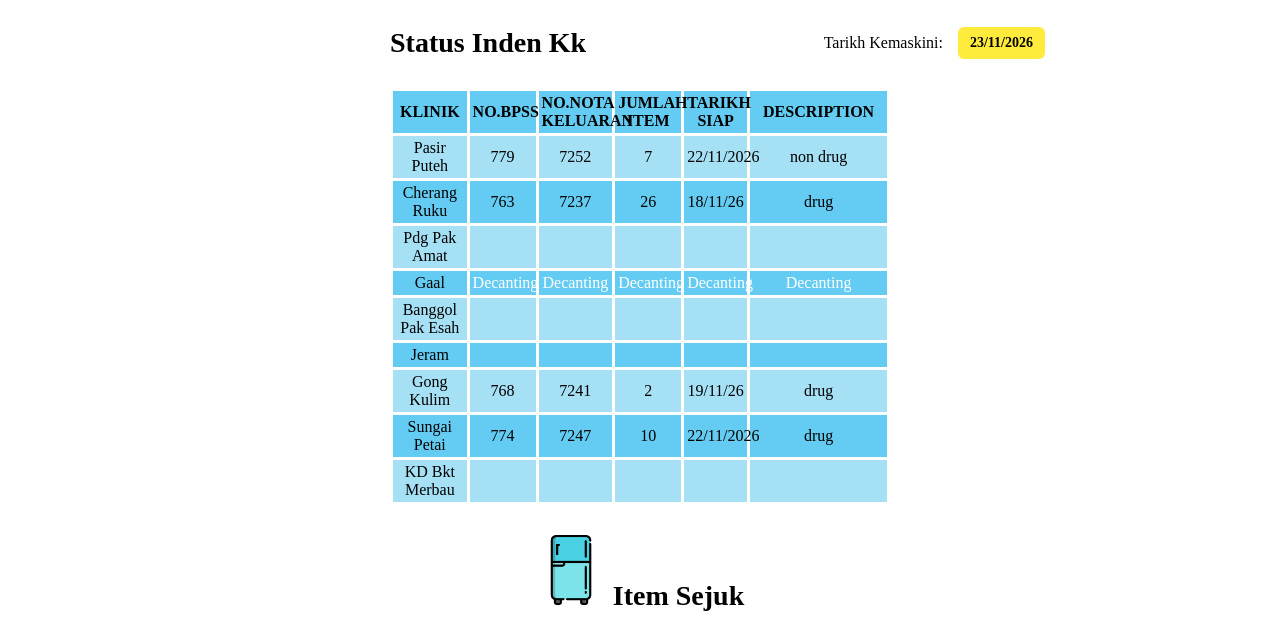
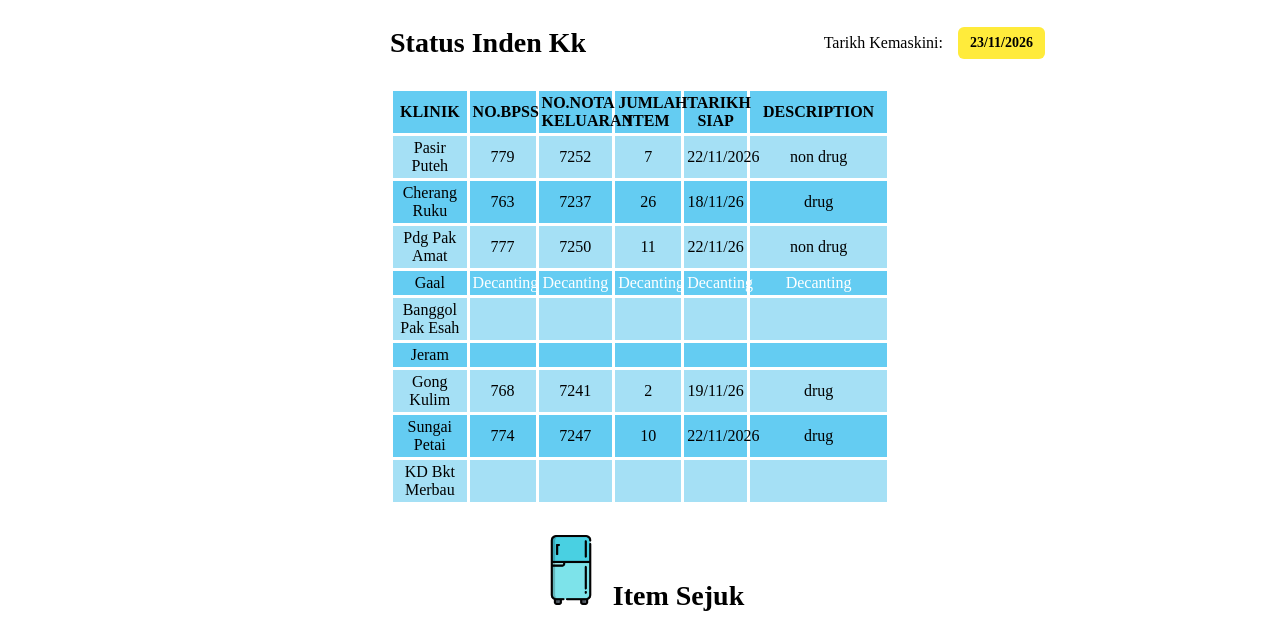
Before and after one commit to yazik03-zik/stor-ufl, a plain HTML site: page index.html in a window 1280 px wide. Shown: the top 627 px of the page. Drawn offline with Linux system fonts and the light colour scheme.

Commit message:
Update table with new data for Pdg Pak Amat
Added data entries for Pdg Pak Amat in the table.

```diff
--- a/index.html
+++ b/index.html
@@ -269,11 +269,11 @@ th, td {
 
      <tr>
         <td>Pdg Pak Amat</td>
-        <td></td>
-        <td></td>
-        <td></td>
-        <td></td> <!-- tarikh siap --> <!--utk berkelip <td><span class="berkelip"></td></span>-->
-        <td></td>
+        <td>777</td>
+        <td>7250</td>
+        <td>11</td>
+        <td>22/11/26</td> <!-- tarikh siap --> <!--utk berkelip <td><span class="berkelip"></td></span>-->
+        <td>non drug</td>
     </tr>
 
      <tr>
```
